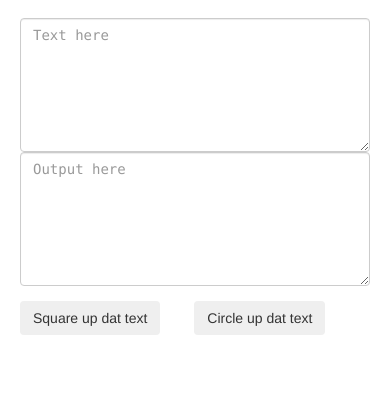
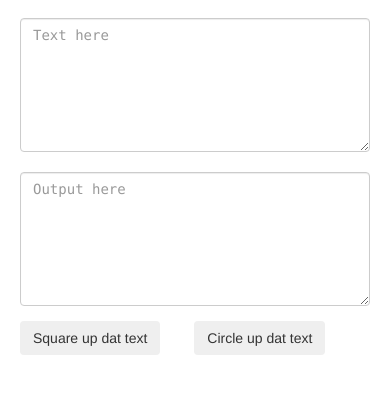
Before and after one commit to Tanjoodo/squaretext, a plain HTML site: page index.html in a window 390 px wide. Shown: the part 54-448 px from the top of the page. Drawn offline with nearby package versions, Linux system fonts and the light colour scheme.

Commit message:
R E S P O N S I V E

```diff
--- a/index.html
+++ b/index.html
@@ -81,13 +81,13 @@
 			<a class="navbar-brand" href="#">SquareText</a>
 		</nav>
 
-		<div class="form-horizontal" style="margin:20px;">
+		<div class="form-horizontal" style="margin:-20px 20px 20px 20px;">
 			<div class="form-group">
-				<div class="col-md-6">
+				<div class="col-md-6" style="margin-top:20px;">
 					<textarea id="input" class="form-control m-5" style="font-family:Consolas, Monaco,Lucida Console, Liberation Mono,DejaVu Sans Mono, Bitstream Vera Sans Mono,Courier New, monospace;" rows="6" placeholder="Text here" required></textarea>
 				</div>
 
-				<div class="col-md-6">
+				<div class="col-md-6" style="margin-top:20px;">
 					<textarea id="output" class="form-control m-5" style="font-family:Consolas, Monaco,Lucida Console, Liberation Mono,DejaVu Sans Mono, Bitstream Vera Sans Mono,Courier New, monospace;" rows="6" placeholder="Output here" required></textarea>
 				</div>
 
```
